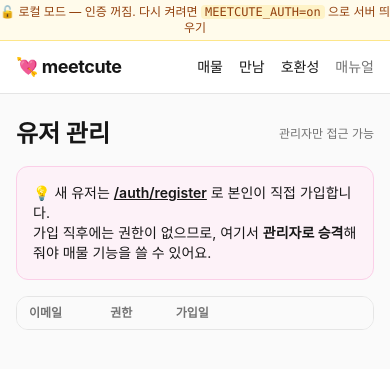
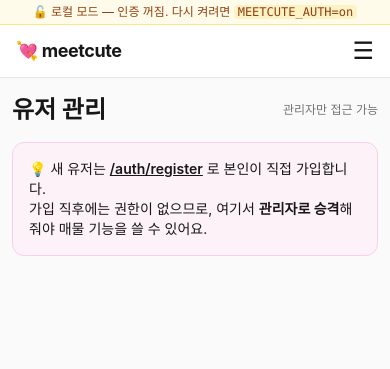
Before and after one commit to easyseop/easyseop, a FastAPI app: page /users in a window 390 px wide. Shown: the top 369 px of the page. Run offline with FastAPI, Linux system fonts and the light colour scheme; lists and menus that the app fills with data are empty; some libraries are stand-ins or nearby versions.

Commit message:
Mobile-friendly UI + PUBLIC mode for external exposure (cloudflared)
Mobile UX:
- base.html: hamburger menu under sm breakpoint; sticky top nav;
  16px input font-size to stop iOS auto-zoom on focus; viewport-fit=cover
- encounters/list.html: table on desktop, card-stacked list on mobile
- users/list.html: same dual-render pattern
- Tighter mobile padding (px-3 sm:px-4) and pb-12 to clear thumb area

External exposure:
- New MEETCUTE_PUBLIC=on flag in config:
  - Forces SessionMiddleware https_only=True (secure cookies behind tunnel)
  - Forces AUTH_ENABLED=True (open access from internet w/o auth is bad)
  - Surfaces a pink "🌐 공개 모드" banner so admins know the instance
    is reachable from the outside
- Banner template: replaced 로컬 모드 banner with three-way logic
  (PUBLIC vs AUTH-off vs normal)
- MANUAL §0.-2 documents cloudflared quick mode + named tunnel + the
  PUBLIC flag

Run:
    .env: MEETCUTE_PUBLIC=on
    ./dev.sh                                 # uvicorn on :8765
    cloudflared tunnel --url http://localhost:8765
    # share the trycloudflare.com URL

https://claude.ai/code/session_017tinxF8fgN2tCBGnkm64Wb

```diff
--- a/meetcute/app/main.py
+++ b/meetcute/app/main.py
@@ -8,7 +8,7 @@ from sqlmodel import Session, select
 from starlette.middleware.sessions import SessionMiddleware
 
 from .auth import require_admin
-from .config import SECRET_IS_DEFAULT, SECRET_KEY, UPLOAD_DIR
+from .config import PUBLIC_MODE, SECRET_IS_DEFAULT, SECRET_KEY, UPLOAD_DIR
 from .database import get_session, init_db
 from .models import Encounter, EncounterOutcome, Gender, Person, User
 from .routers import auth, compatibility, encounters, manual, persons, requests as requests_router, settings as settings_router, users
@@ -40,7 +40,7 @@ app.add_middleware(
     SessionMiddleware,
     secret_key=SECRET_KEY,
     same_site="lax",
-    https_only=False,  # 운영 시 HTTPS 사용하면 True 권장
+    https_only=PUBLIC_MODE,  # 외부 노출 시 자동 HTTPS-only 쿠키
     max_age=60 * 60 * 24 * 14,  # 2주
 )
 app.mount("/uploads", StaticFiles(directory=str(UPLOAD_DIR)), name="uploads")
--- a/meetcute/app/templates/base.html
+++ b/meetcute/app/templates/base.html
@@ -2,12 +2,17 @@
 <html lang="ko">
 <head>
   <meta charset="utf-8" />
-  <meta name="viewport" content="width=device-width, initial-scale=1" />
+  <meta name="viewport" content="width=device-width, initial-scale=1, viewport-fit=cover" />
+  <meta name="theme-color" content="#ec4899" />
   <title>{% block title %}meetcute{% endblock %}</title>
   <script src="https://cdn.tailwindcss.com?plugins=typography"></script>
   <script src="https://unpkg.com/htmx.org@2.0.3"></script>
   <style>
     body { font-family: -apple-system, BlinkMacSystemFont, "Segoe UI", Roboto, sans-serif; }
+    /* 모바일 사파리에서 입력 시 화면 줌-인 방지 */
+    input, select, textarea { font-size: 16px; }
+    /* 좌우 스크롤 영역 표시 */
+    .scroll-x { overflow-x: auto; -webkit-overflow-scrolling: touch; }
   </style>
 </head>
 <body class="bg-neutral-50 text-neutral-900 min-h-screen">
@@ -16,28 +21,34 @@
   {% set is_admin = sess.get('is_admin') %}
   {% set effective_admin = (not AUTH_ENABLED) or is_admin %}
 
-  {% if not AUTH_ENABLED %}
-  <div class="bg-amber-50 border-b border-amber-200 text-amber-800 text-xs text-center py-1">
-    🔓 로컬 모드 — 인증 꺼짐. 다시 켜려면 <code class="bg-amber-100 px-1 rounded">MEETCUTE_AUTH=on</code> 으로 서버 띄우기
+  {% if PUBLIC_MODE %}
+  <div class="bg-pink-600 text-white text-xs text-center py-1 px-2">
+    🌐 공개 모드 — 외부 노출 중 (HTTPS 쿠키 활성)
+  </div>
+  {% elif not AUTH_ENABLED %}
+  <div class="bg-amber-50 border-b border-amber-200 text-amber-800 text-xs text-center py-1 px-2">
+    🔓 로컬 모드 — 인증 꺼짐. 다시 켜려면 <code class="bg-amber-100 px-1 rounded">MEETCUTE_AUTH=on</code>
   </div>
   {% endif %}
 
-  <nav class="bg-white border-b border-neutral-200">
-    <div class="max-w-5xl mx-auto px-4 py-3 flex items-center justify-between">
-      <a href="/" class="font-bold text-lg tracking-tight">💘 meetcute</a>
-      <div class="flex items-center gap-4 text-sm">
+  <nav class="bg-white border-b border-neutral-200 sticky top-0 z-20">
+    <div class="max-w-5xl mx-auto px-4 py-3 flex items-center justify-between gap-2">
+      <a href="/" class="font-bold text-lg tracking-tight whitespace-nowrap">💘 meetcute</a>
+
+      <!-- 데스크탑 메뉴 (sm 이상) -->
+      <div class="hidden sm:flex items-center gap-4 text-sm">
         {% if effective_admin %}
           <a href="/persons" class="hover:text-pink-600">매물</a>
           <a href="/encounters" class="hover:text-pink-600">만남</a>
           <a href="/compatibility" class="hover:text-pink-600">호환성</a>
           {% if AUTH_ENABLED %}
           <a href="/requests" class="hover:text-pink-600">📨 요청</a>
-          <a href="/users" class="hover:text-pink-600">유저 관리</a>
-          <a href="/settings" class="hover:text-pink-600 text-neutral-500">⚙️</a>
+          <a href="/users" class="hover:text-pink-600">유저</a>
+          <a href="/settings" class="hover:text-pink-600 text-neutral-500" title="설정">⚙️</a>
           {% endif %}
           <a href="/manual" class="hover:text-pink-600 text-neutral-500">매뉴얼</a>
           {% if AUTH_ENABLED %}
-          <span class="text-xs text-neutral-400 hidden sm:inline">{{ sess.get('user_email') }}</span>
+          <span class="text-xs text-neutral-400 hidden lg:inline">{{ sess.get('user_email') }}</span>
           <form method="post" action="/auth/logout" class="inline">
             <button class="px-3 py-1.5 border border-neutral-300 rounded-full text-xs hover:bg-neutral-50">로그아웃</button>
           </form>
@@ -54,9 +65,46 @@
           <a href="/auth/register" class="px-3 py-1.5 bg-pink-600 text-white rounded-full hover:bg-pink-700">가입</a>
         {% endif %}
       </div>
+
+      <!-- 모바일 햄버거 (sm 미만) -->
+      <button class="sm:hidden p-2 -m-2 text-2xl leading-none" onclick="document.getElementById('mobile-menu').classList.toggle('hidden')" aria-label="메뉴">☰</button>
+    </div>
+
+    <!-- 모바일 메뉴 펼침 -->
+    <div id="mobile-menu" class="hidden sm:hidden border-t border-neutral-100 bg-white">
+      <div class="max-w-5xl mx-auto px-4 py-2 flex flex-col text-sm">
+        {% if effective_admin %}
+          <a href="/persons" class="py-2.5 border-b border-neutral-50 hover:text-pink-600">매물</a>
+          <a href="/encounters" class="py-2.5 border-b border-neutral-50 hover:text-pink-600">만남</a>
+          <a href="/compatibility" class="py-2.5 border-b border-neutral-50 hover:text-pink-600">호환성</a>
+          {% if AUTH_ENABLED %}
+          <a href="/requests" class="py-2.5 border-b border-neutral-50 hover:text-pink-600">📨 요청</a>
+          <a href="/users" class="py-2.5 border-b border-neutral-50 hover:text-pink-600">유저 관리</a>
+          <a href="/settings" class="py-2.5 border-b border-neutral-50 hover:text-pink-600">⚙️ 설정</a>
+          {% endif %}
+          <a href="/manual" class="py-2.5 border-b border-neutral-50 hover:text-pink-600">📖 매뉴얼</a>
+          {% if AUTH_ENABLED %}
+          <div class="py-2.5 text-xs text-neutral-400">로그인: {{ sess.get('user_email') }}</div>
+          <form method="post" action="/auth/logout">
+            <button class="w-full text-left py-2.5 text-red-600 hover:text-red-700">로그아웃</button>
+          </form>
+          {% endif %}
+        {% elif logged_in %}
+          <a href="/manual" class="py-2.5 border-b border-neutral-50 hover:text-pink-600">📖 매뉴얼</a>
+          <div class="py-2.5 text-xs text-neutral-400">로그인: {{ sess.get('user_email') }}</div>
+          <form method="post" action="/auth/logout">
+            <button class="w-full text-left py-2.5 text-red-600 hover:text-red-700">로그아웃</button>
+          </form>
+        {% else %}
+          <a href="/auth/login" class="py-2.5 border-b border-neutral-50 hover:text-pink-600">로그인</a>
+          <a href="/auth/register" class="py-2.5 border-b border-neutral-50 text-pink-600 font-semibold">+ 가입</a>
+          <a href="/manual" class="py-2.5 hover:text-pink-600">📖 매뉴얼</a>
+        {% endif %}
+      </div>
     </div>
   </nav>
-  <main class="max-w-5xl mx-auto px-4 py-6">
+
+  <main class="max-w-5xl mx-auto px-3 sm:px-4 py-4 sm:py-6 pb-12">
     {% block content %}{% endblock %}
   </main>
 </body>
--- a/meetcute/app/templates/users/list.html
+++ b/meetcute/app/templates/users/list.html
@@ -12,7 +12,42 @@
     가입 직후에는 권한이 없으므로, 여기서 <strong>관리자로 승격</strong>해줘야 매물 기능을 쓸 수 있어요.
   </div>
 
-  <div class="bg-white border border-neutral-200 rounded-xl overflow-hidden">
+  <ul class="space-y-2 sm:hidden">
+    {% for u in users %}
+    <li class="bg-white border border-neutral-200 rounded-xl p-3 space-y-2">
+      <div class="flex items-start justify-between gap-2">
+        <div class="min-w-0 flex-1">
+          <div class="text-sm font-medium truncate">
+            {{ u.email }}
+            {% if u.id == current_user.id %}<span class="text-xs text-neutral-400">(나)</span>{% endif %}
+          </div>
+          <div class="text-xs text-neutral-400 mt-0.5">{{ u.created_at.strftime('%Y-%m-%d') }} 가입</div>
+        </div>
+        {% if u.is_admin %}
+        <span class="px-2 py-0.5 rounded-full text-xs font-medium bg-pink-100 text-pink-700 whitespace-nowrap">👑 관리자</span>
+        {% else %}
+        <span class="px-2 py-0.5 rounded-full text-xs font-medium bg-neutral-100 text-neutral-500 whitespace-nowrap">일반</span>
+        {% endif %}
+      </div>
+      <div class="flex gap-2">
+        <form method="post" action="/users/{{ u.id }}/toggle-admin" class="flex-1"
+              onsubmit="return confirm('{% if u.is_admin %}관리자 강등?{% else %}관리자로 승격?{% endif %}')">
+          <button class="w-full text-xs px-3 py-2 border border-neutral-300 rounded-lg hover:bg-neutral-100">
+            {% if u.is_admin %}강등{% else %}관리자로{% endif %}
+          </button>
+        </form>
+        {% if u.id != current_user.id %}
+        <form method="post" action="/users/{{ u.id }}/delete"
+              onsubmit="return confirm('정말 삭제? 되돌릴 수 없습니다.')">
+          <button class="text-xs px-3 py-2 border border-red-300 text-red-600 rounded-lg hover:bg-red-50">삭제</button>
+        </form>
+        {% endif %}
+      </div>
+    </li>
+    {% endfor %}
+  </ul>
+
+  <div class="hidden sm:block bg-white border border-neutral-200 rounded-xl overflow-hidden scroll-x">
     <table class="w-full text-sm">
       <thead class="bg-neutral-50 text-neutral-500 text-xs">
         <tr>
--- a/meetcute/app/templating.py
+++ b/meetcute/app/templating.py
@@ -2,7 +2,8 @@ from pathlib import Path
 
 from fastapi.templating import Jinja2Templates
 
-from .config import AUTH_ENABLED
+from .config import AUTH_ENABLED, PUBLIC_MODE
 
 templates = Jinja2Templates(directory=str(Path(__file__).parent / "templates"))
 templates.env.globals["AUTH_ENABLED"] = AUTH_ENABLED
+templates.env.globals["PUBLIC_MODE"] = PUBLIC_MODE
```
Also changed, not shown: meetcute/MANUAL.md (+37 -0 lines), meetcute/app/config.py (+8 -0 lines), meetcute/app/templates/encounters/list.html (+25 -4 lines).
